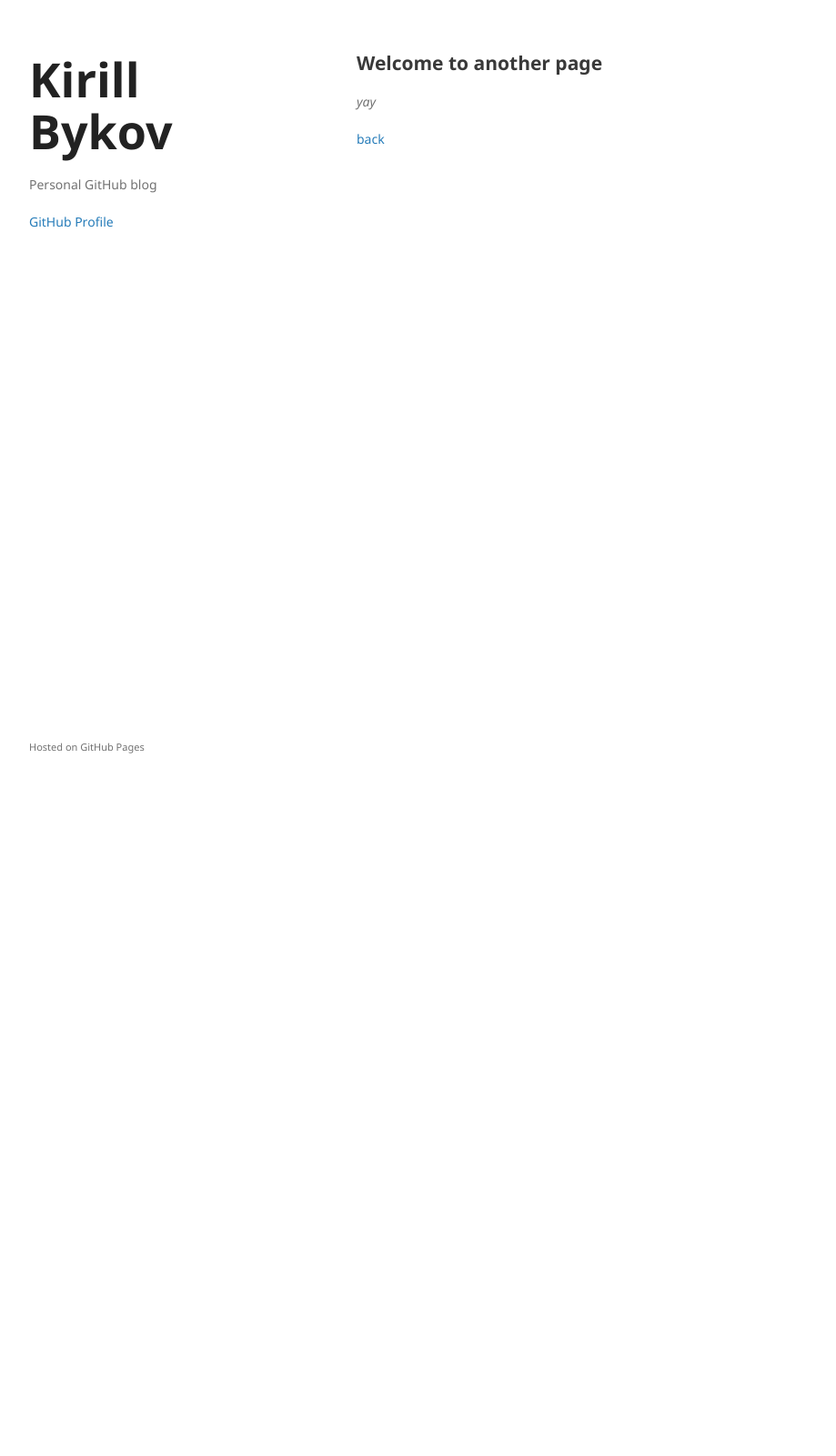
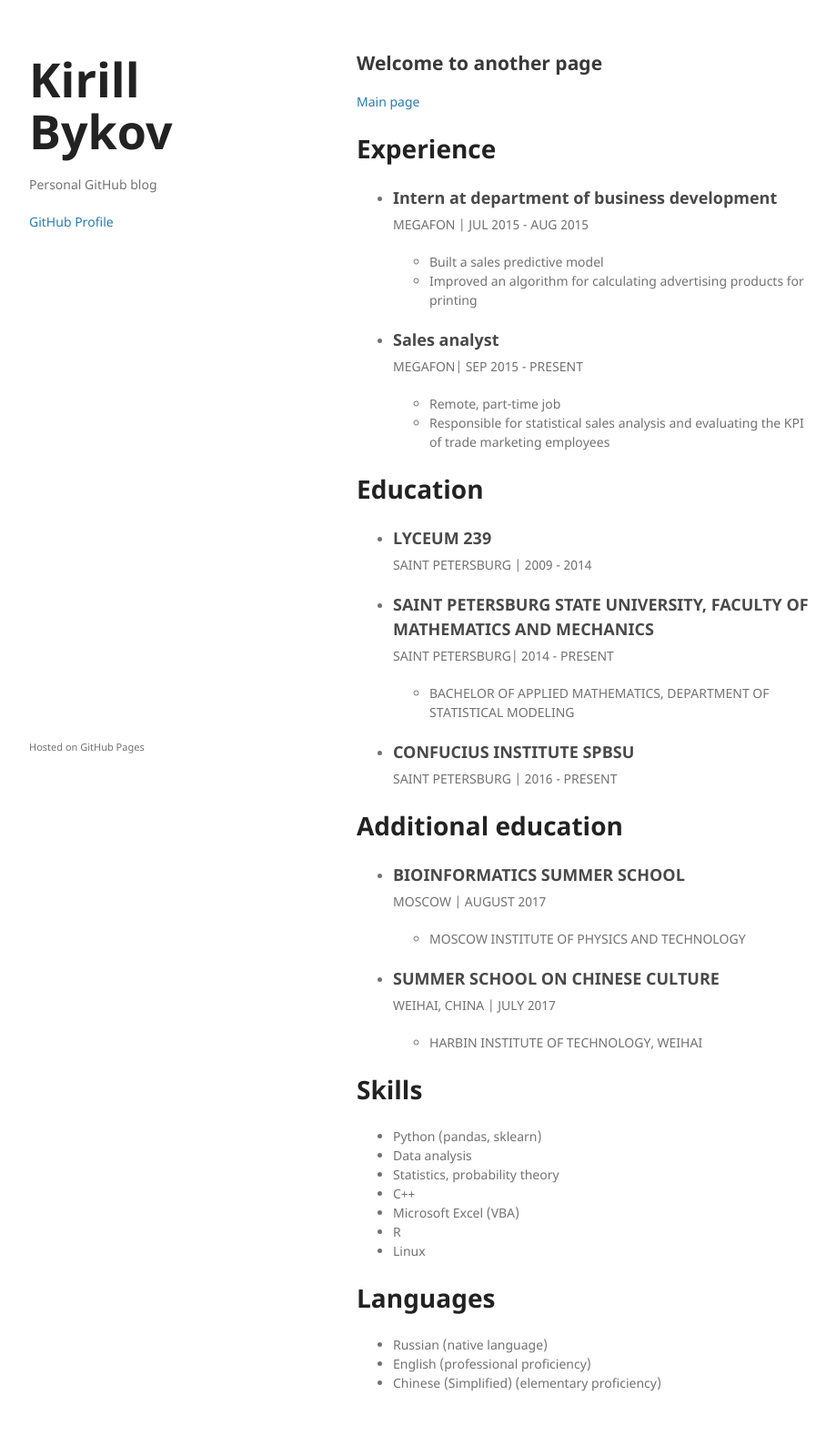
Before and after one commit to lapalap/lapalap.github.io, a Jekyll site: the page built from another-page.md, in a window 1280 px wide. Shown: the whole page at 91% size, without its empty margins (178-1097 px from the left). Built offline with Jekyll 4.4.1, drawn with Linux system fonts in a browser that asks for light colours; our own code applies the rules of GitHub Pages for plain Markdown files; before the commit the page ends 900 px from its top, so only the background shows below that.

Commit message:
UPDATE #1

```diff
--- a/_layouts/default.html
+++ b/_layouts/default.html
@@ -21,6 +35,7 @@
         {% if site.github.is_project_page %}
           <p class="view"><a href="{{ site.github.repository_url }}"> GitHub Profile <small>{{ github_name }}</small></a></p>
         {% endif %}
+
 
         {% if site.github.is_user_page %}
           <p class="view"><a href="{{ site.github.owner_url }}">GitHub Profile</a></p>
--- a/_sass/jekyll-theme-minimal.scss
+++ b/_sass/jekyll-theme-minimal.scss
@@ -9,7 +9,7 @@ body {
   font-weight:400;
 }
 
-h1, h2, h3, h4, h5, h6 {
+h1, h2, h3, h4, h6 {
   color:#222;
   margin:0 0 20px;
 }
@@ -25,6 +25,13 @@ h1, h2, h3 {
 h6 {
   font-size:28px;
 }
+
+h5 {
+  font-size:18px;
+  color:#222;
+  margin:0 0 5px;
+}
+
 
 h1 {
   font-size:52px;
--- a/another-page.md
+++ b/another-page.md
@@ -3,7 +3,53 @@ layout: default
 ---
 
 ## Welcome to another page
+[Main page](./)
 
-_yay_
+###### [](#header-6)Experience
 
-[back](./)
+- ##### [](#header-5)Intern at department of business development
+MEGAFON | JUL 2015 - AUG 2015
+  - Built a sales predictive model
+  - Improved an algorithm for calculating advertising products for printing
+
+- ##### [](#header-5)Sales analyst
+MEGAFON|  SEP 2015 - PRESENT
+  - Remote, part-time job
+  - Responsible for statistical sales analysis and evaluating the KPI of trade marketing employees
+
+###### [](#header-6)Education
+
+- ##### [](#header-5)LYCEUM 239
+SAINT PETERSBURG  |  2009 - 2014
+
+- ##### [](#header-5)SAINT PETERSBURG STATE UNIVERSITY, FACULTY OF MATHEMATICS AND MECHANICS
+SAINT PETERSBURG|  2014 - PRESENT
+
+  - BACHELOR OF APPLIED MATHEMATICS, DEPARTMENT OF STATISTICAL MODELING
+
+- ##### [](#header-5)CONFUCIUS INSTITUTE SPBSU
+SAINT PETERSBURG  |  2016 - PRESENT
+
+###### [](#header-6)Additional education
+
+- ##### [](#header-5)BIOINFORMATICS SUMMER SCHOOL
+MOSCOW  |  AUGUST 2017
+  - MOSCOW INSTITUTE OF PHYSICS AND TECHNOLOGY
+
+- ##### [](#header-5)SUMMER SCHOOL ON CHINESE CULTURE
+WEIHAI, CHINA |  JULY 2017
+  - HARBIN INSTITUTE OF TECHNOLOGY, WEIHAI
+
+###### [](#header-6)Skills
+- Python (pandas, sklearn)
+- Data analysis
+- Statistics, probability theory
+- C++
+- Microsoft Excel (VBA)
+- R
+- Linux
+
+###### [](#header-6)Languages
+- Russian (native language)
+- English (professional proficiency)
+- Chinese (Simplified) (elementary proficiency)
```
Also changed, not shown: other parts of _layouts/default.html (+14 -0 lines), _includes/graphs/script.js (added, +8 -0 lines), index.md (+2 -140 lines), README.md, sample.md (added), thumbnail.png (deleted).
